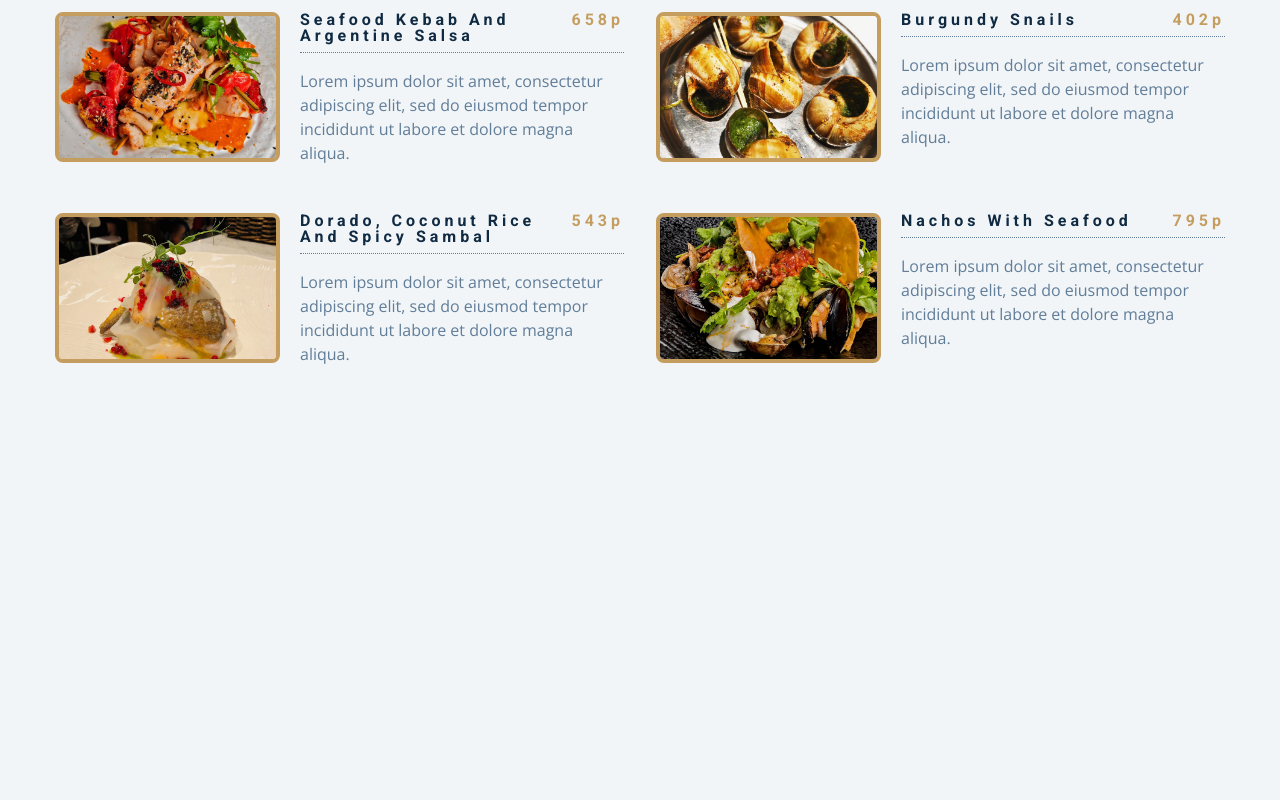
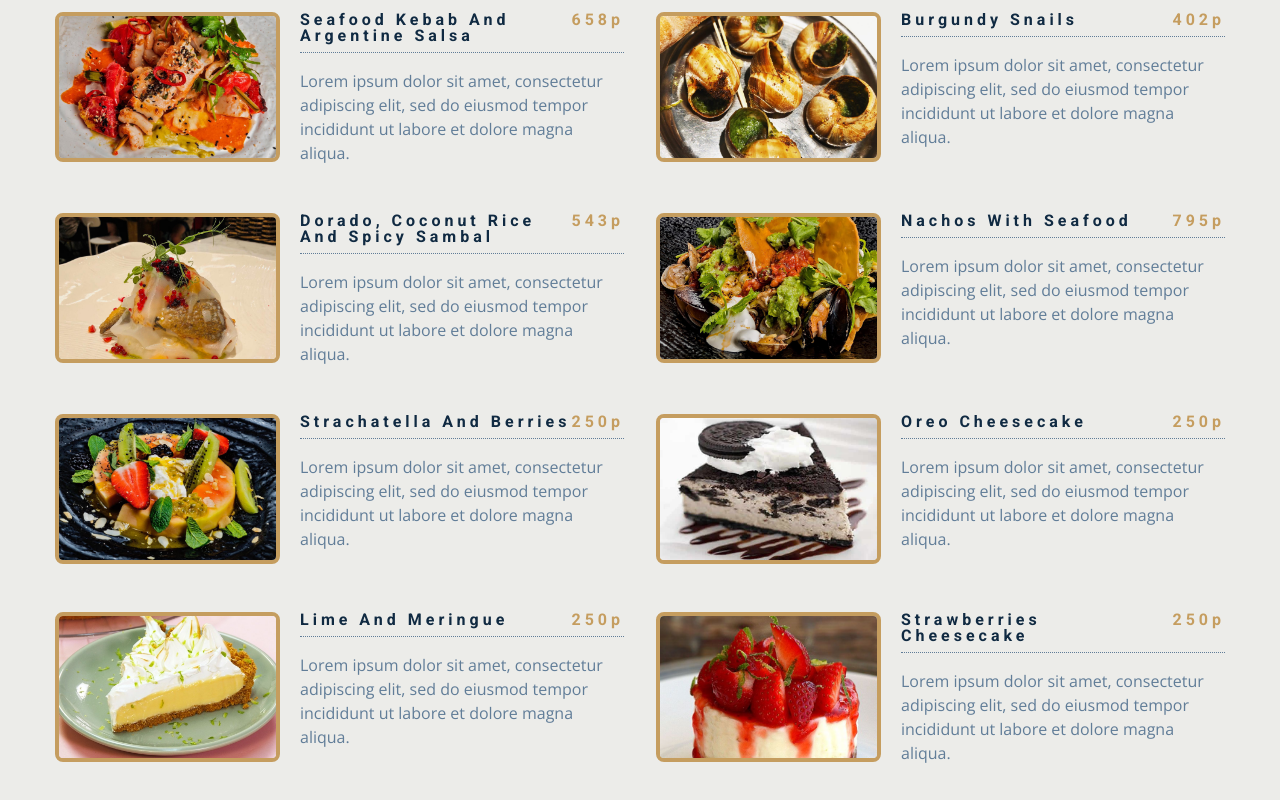
Before and after one commit to konivan/Restaurant-menu, a website: page main/index.html in a window 1280 px wide. Shown: the part 854-1654 px from the top of the page. Before the commit the page ends 1300 px from the top, so only its background shows below. Drawn offline with nearby package versions, Linux system fonts and the light colour scheme.

Commit message:
change structure

```diff
--- a/main/app.js
+++ b/main/app.js
@@ -79,6 +79,38 @@ const menu = [
     img: "./img/item-10.jpeg",
     desc: `Lorem ipsum dolor sit amet, consectetur adipiscing elit, sed do eiusmod tempor incididunt ut labore et dolore magna aliqua. `,
   },
+  {
+    id: 11,
+    title: "Strachatella and berries",
+    category: "deserts",
+    price: 250,
+    img: "./img/item-11.jpeg",
+    desc: `Lorem ipsum dolor sit amet, consectetur adipiscing elit, sed do eiusmod tempor incididunt ut labore et dolore magna aliqua. `,
+  },
+  {
+    id: 12,
+    title: "Oreo Cheesecake",
+    category: "deserts",
+    price: 250,
+    img: "./img/item-12.jpeg",
+    desc: `Lorem ipsum dolor sit amet, consectetur adipiscing elit, sed do eiusmod tempor incididunt ut labore et dolore magna aliqua. `,
+  },
+  {
+    id: 13,
+    title: "Lime and meringue",
+    category: "deserts",
+    price: 250,
+    img: "./img/item-13.jpeg",
+    desc: `Lorem ipsum dolor sit amet, consectetur adipiscing elit, sed do eiusmod tempor incididunt ut labore et dolore magna aliqua. `,
+  },
+  {
+    id: 14,
+    title: "Strawberries Cheesecake",
+    category: "deserts",
+    price: 250,
+    img: "./img/item-14.jpeg",
+    desc: `Lorem ipsum dolor sit amet, consectetur adipiscing elit, sed do eiusmod tempor incididunt ut labore et dolore magna aliqua. `,
+  },
 ];
 
 const sectionCenter = document.querySelector('.section-center');
--- a/main/style.css
+++ b/main/style.css
@@ -56,7 +56,7 @@
 
 body {
   font-family: var(--ff-secondary);
-  background: var(--clr-grey-10);
+  background: rgb(236, 236, 233);
   color: var(--clr-grey-1);
   line-height: 1.5;
   font-size: 0.875rem;
```
Also changed, not shown: main/img/item-11.jpeg (added), main/img/item-12.jpeg (added), main/img/item-13.jpeg (added), main/img/item-14.jpeg (added).
